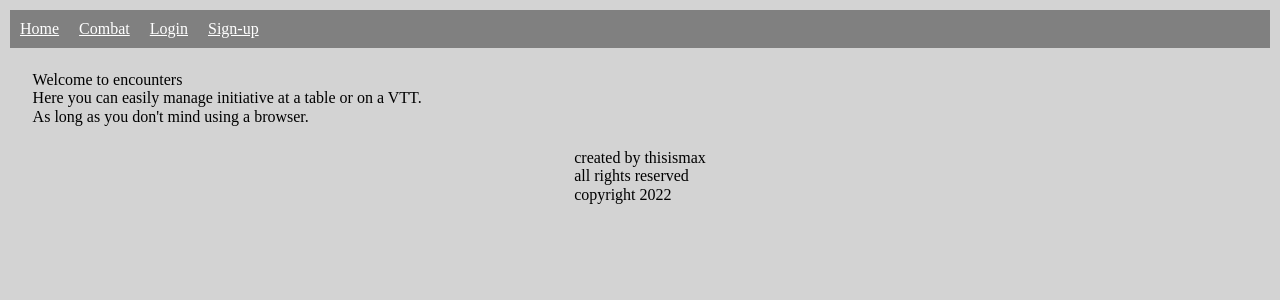
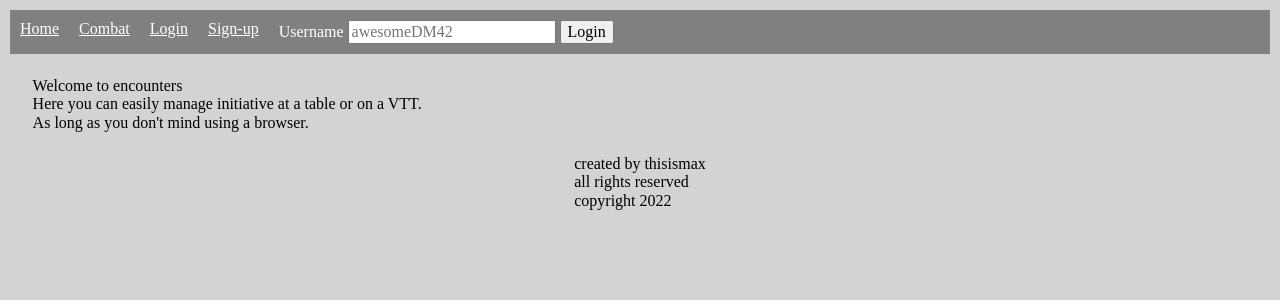
Before and after one commit to thisismax/encounters0.1, a Flask app: page / in a window 1280 px wide. Shown: the top 300 px of the page. Run offline with Flask 2, Linux system fonts and the light colour scheme.

Commit message:
Fiddle with login options

```diff
--- a/website/templates/base.html
+++ b/website/templates/base.html
@@ -30,9 +30,18 @@
             {% else %}
                 <a class="navitem" href="/login">Login</a>
                 <a class="navitem" href="/sign-up">Sign-up</a>
+                <form class="navitem" method="POST">
+                    <label for="username">Username</label>
+                    <input
+                        type="text"
+                        id="username"
+                        name="username"
+                        placeholder="awesomeDM42"
+                    />
+                    <button type="add">Login</button>
+                </form>
             {% endif %}
         </nav>
-
 
         <!-- flashed message box -->
         <!-- not sure if this is the best solution for this here -->
```
